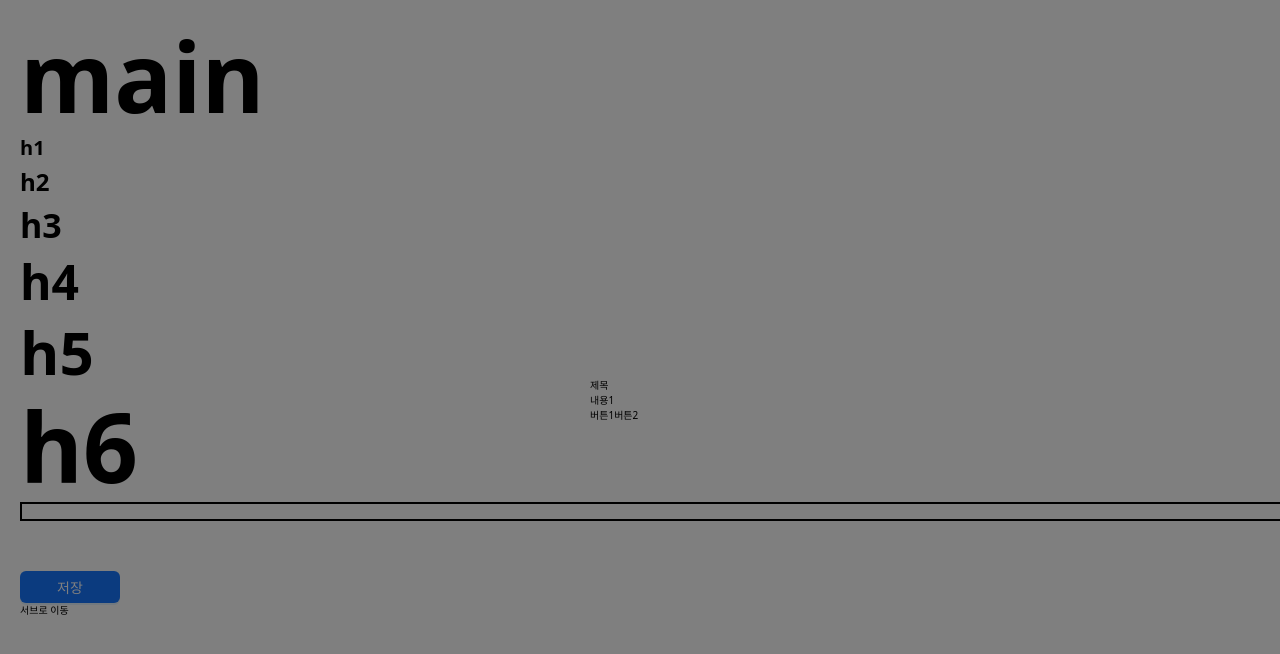
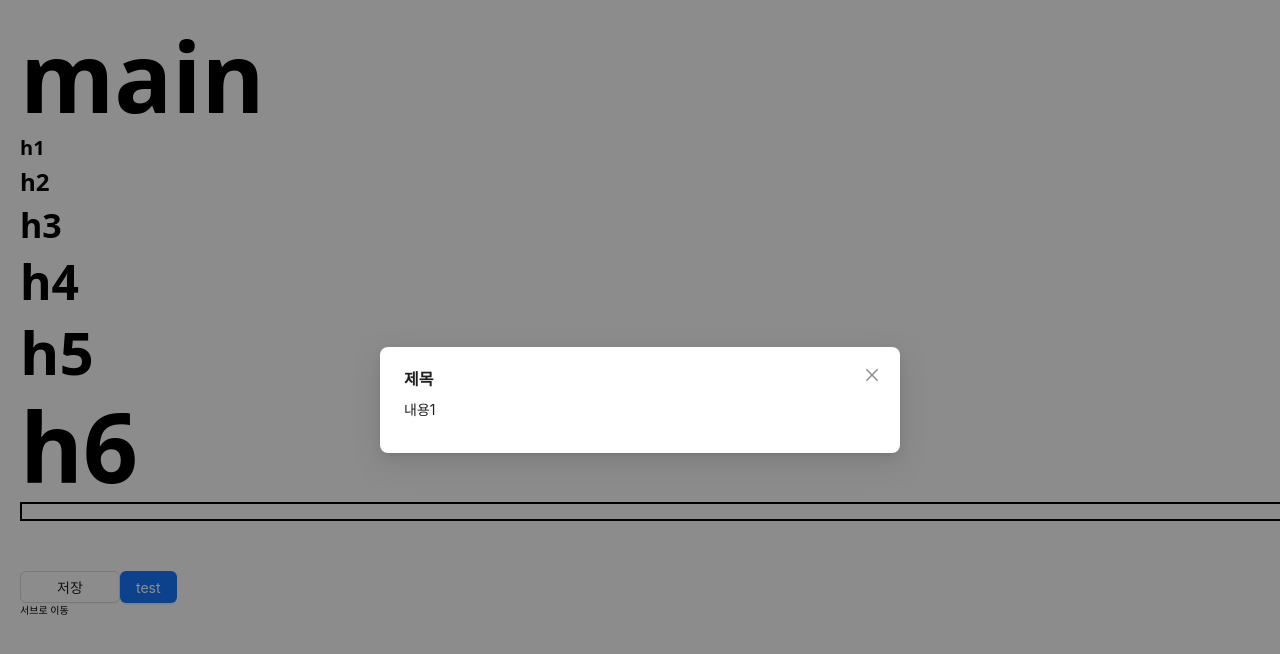
Before and after one commit to jeon-repo/React-Custom-Template, a React (Create React App) app: page /main in a window 1280 px wide. Both pictures are taken after a click on the button "저장". Shown: the top 654 px of the page. Built offline with nearby package versions, Linux system fonts and the light colour scheme.

Commit message:
🔨 add button, dialog(modal)

```diff
--- a/src/app/pages/main/index.jsx
+++ b/src/app/pages/main/index.jsx
@@ -5,6 +5,7 @@ import withRouter from 'app/util/withRouter';
 import { useState } from 'react';
 import { useDispatch } from 'react-redux';
 import { Button } from 'antd';
+import PButton from 'app/shared-components/button/PButton';
 
 function Main({ navigate }) {
   const dispatch = useDispatch();
@@ -25,10 +26,21 @@ function Main({ navigate }) {
         value={text}
         onChange={(e) => setText(e.target.value)}
       />
-
       <Button
-        className='mt-20 w-[10rem] border-2 border-black border-dashed outline outline-2 outline-red-500'
-        type='primary'
+        className='mt-20 w-[10rem] h-[10rem]'
+        variant='contained'
+        onClick={() => {
+          dispatch(setRemember(text));
+          dispatch(
+            openDialog({
+              content: '내용1',
+            }),
+          );
+        }}>
+        저장
+      </Button>
+      <PButton
+        text='test'
         onClick={() => {
           dispatch(setRemember(text));
           dispatch(
@@ -48,9 +60,8 @@ function Main({ navigate }) {
               ],
             }),
           );
-        }}>
-        저장
-      </Button>
+        }}
+      />
       <br />
       <button type='button' onClick={() => navigate('/sub')}>
         서브로 이동
--- /dev/null
+++ b/src/app/shared-components/button/ButtonDashed.jsx
@@ -0,0 +1,12 @@
+import { Button } from 'antd';
+
+function ButtonDashed(props) {
+  const { size, onClick, text, ...others } = props;
+  return (
+    <Button type='dashed' size={size} onClick={onClick}>
+      {text}
+    </Button>
+  );
+}
+
+export default ButtonDashed;
--- /dev/null
+++ b/src/app/shared-components/button/ButtonLink.jsx
@@ -0,0 +1,12 @@
+import { Button } from 'antd';
+
+function ButtonLink(props) {
+  const { size, href, target, onClick, text, ...others } = props;
+  return (
+    <Button type='link' href={href} target={target} size={size} onClick={onClick}>
+      {text}
+    </Button>
+  );
+}
+
+export default ButtonLink;
--- /dev/null
+++ b/src/app/shared-components/button/ButtonPrimary.jsx
@@ -0,0 +1,12 @@
+import { Button } from 'antd';
+
+function ButtonPrimary(props) {
+  const { size, onClick, text, ...others } = props;
+  return (
+    <Button type='primary' size={size} onClick={onClick}>
+      {text}
+    </Button>
+  );
+}
+
+export default ButtonPrimary;
--- /dev/null
+++ b/src/app/shared-components/button/ButtonText.jsx
@@ -0,0 +1,12 @@
+import { Button } from 'antd';
+
+function ButtonText(props) {
+  const { size, onClick, text, ...others } = props;
+  return (
+    <Button type='text' size={size} onClick={onClick}>
+      {text}
+    </Button>
+  );
+}
+
+export default ButtonText;
--- /dev/null
+++ b/src/app/shared-components/button/PButton.jsx
@@ -0,0 +1,24 @@
+import { Button } from 'antd';
+import ButtonLink from './ButtonLink';
+import ButtonPrimary from './ButtonPrimary';
+import ButtonDashed from './ButtonDashed';
+import ButtonText from './ButtonText';
+
+function PButton(props) {
+  const { type = 'primary', ...others } = props;
+
+  switch (type) {
+    case 'primary':
+      return <ButtonPrimary {...others}>{props.text}</ButtonPrimary>;
+    case 'link':
+      return <ButtonLink {...others}>{props.text}</ButtonLink>;
+    case 'dashed':
+      return <ButtonDashed {...others}>{props.text}</ButtonDashed>;
+    case 'text':
+      return <ButtonText {...others}>{props.text}</ButtonText>;
+    default:
+      return <Button {...others}>{props.text}</Button>;
+  }
+}
+
+export default PButton;
--- a/src/app/shared-components/dialog/DialogLayout.jsx
+++ b/src/app/shared-components/dialog/DialogLayout.jsx
@@ -1,8 +1,10 @@
 /* eslint-disable jsx-a11y/no-static-element-interactions */
 /* eslint-disable jsx-a11y/click-events-have-key-events */
+import { Modal } from 'antd';
 import { closeDialog, getDialogOptions, getDialogState } from 'app/store/dialogSlice';
 import { useCallback } from 'react';
 import { useDispatch, useSelector } from 'react-redux';
+import PButton from '../button/PButton';
 
 function DialogLayout() {
   const dispatch = useDispatch();
@@ -14,43 +16,21 @@ function DialogLayout() {
   }, [dispatch]);
 
   return (
-    <div
-      style={{
-        display: state ? 'flex' : 'none',
-        zIndex: 1,
-        position: 'fixed',
-        alignItems: 'center',
-        justifyContent: 'center',
-        top: 0,
-        left: 0,
-        right: 0,
-        bottom: 0,
-      }}>
-      <div
-        style={{
-          position: 'fixed',
-          backgroundColor: 'rgba(0, 0, 0, 0.5)',
-          zIndex: 0,
-          width: '100vw',
-          height: '100vh',
-        }}
-        onClick={onClose}
-      />
-      <div style={{ zIndex: 999, width: '10rem', heigth: '10rem' }}>
-        <div>{options.title}</div>
-        <div>{options.content}</div>
-        <div>
-          {options.event.map((e, idx) => (
-            <button
-              key={e.title}
-              type='button'
-              onClick={e.onClick === 'close' ? onClose : e.onClick}>
-              {e.title}
-            </button>
-          ))}
-        </div>
-      </div>
-    </div>
+    <Modal
+      title={options.title}
+      open={state}
+      centered
+      onCancel={onClose}
+      onOk={onClose}
+      footer={options.event.map((e, idx) => (
+        <PButton
+          key={e.title}
+          text={e.title}
+          onClick={e.onClick === 'close' ? onClose : e.onClick}
+        />
+      ))}>
+      {options.content}
+    </Modal>
   );
 }
 
```
